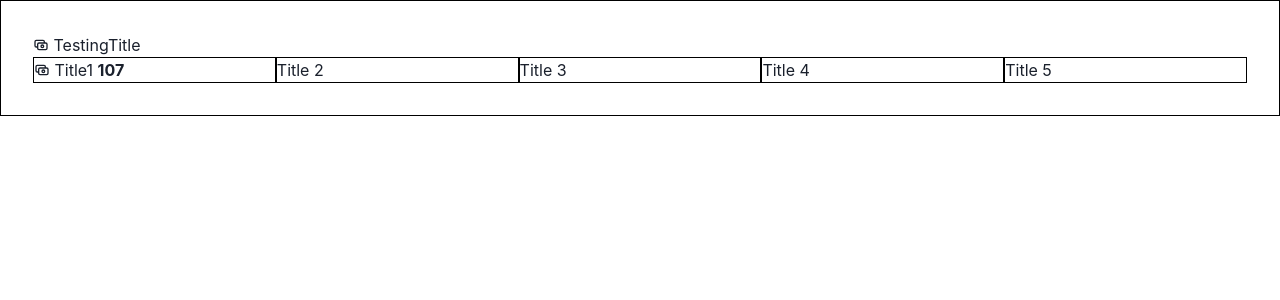
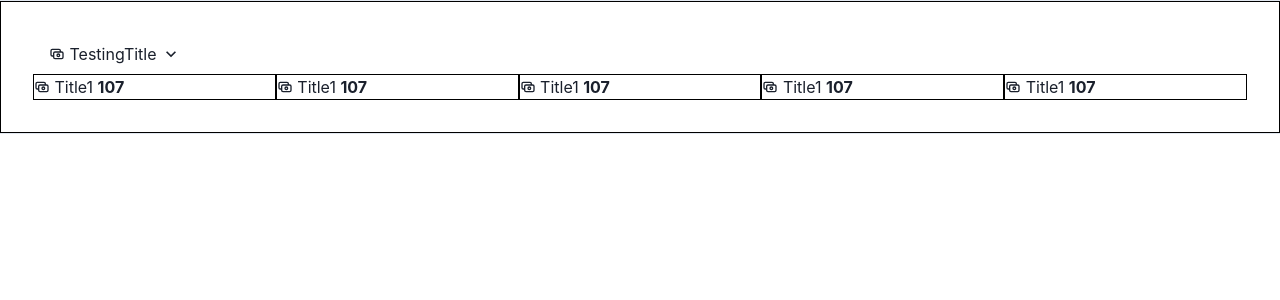
Before and after one commit to charles-afk/chakraPrac, a React (Create React App) app in the folder chakra/: page / in a window 1280 px wide. Shown: the top 300 px of the page. Built offline with nearby package versions, Linux system fonts and the light colour scheme.

Commit message:
toggle drop

```diff
--- a/chakra/src/Dropdown.tsx
+++ b/chakra/src/Dropdown.tsx
@@ -1,20 +1,35 @@
-import React from 'react'
-import { Box, Text, Flex, Center } from "@chakra-ui/react"
+import React, { Fragment } from 'react'
+import {
+    Box,
+    Text,
+    Flex,
+    Center,
+    Accordion,
+    AccordionItem,
+    AccordionButton,
+    AccordionIcon,
+    AccordionPanel
+} from "@chakra-ui/react"
 import { HiOutlineCash } from 'react-icons/hi'
 
 const Dropdown = () => {
     const service = { service: 107 }
 
     return (
-        <div>
-            <Flex p={5} style={{border:'1px solid black'}} w='100%'>
+        <Fragment>
+            <Accordion allowToggle>
+                <AccordionItem>
+                    <Flex p={5} style={{border:'1px solid black'}}
+                    w='100%'>
                         <Box p={3} w='100%'>
                             <Flex>
+                                <AccordionButton>
                                     <Center>
                                         <HiOutlineCash/>&nbsp;
                                         <Text>TestingTitle</Text>&nbsp;
-
+                                        <AccordionIcon/>
                                     </Center>
+                                </AccordionButton>
                             </Flex>
                             <Flex w='100%'>
                                 <Box style={{border:'1px solid black'}}
@@ -28,28 +43,76 @@ const Dropdown = () => {
                                             </Text>
                                         </Center>
                                     </Flex>
-
+                                    <AccordionPanel>
+                                        Text
+                                    </AccordionPanel>
                                 </Box>
                                 <Box style={{border:'1px solid black'}}
                                 w='20%'>
-                            Title 2
+                                    <Flex>
+                                        <Center>
+                                            <HiOutlineCash/>&nbsp;
+                                            <Text>Title1</Text>&nbsp;
+                                            <Text fontWeight='bold'>
+                                                {service.service}
+                                            </Text>
+                                        </Center>
+                                    </Flex>
+                                    <AccordionPanel>
+                                        Text
+                                    </AccordionPanel>
                                 </Box>
                                 <Box style={{border:'1px solid black'}}
                                 w='20%'>
-                            Title 3
+                                    <Flex>
+                                        <Center>
+                                            <HiOutlineCash/>&nbsp;
+                                            <Text>Title1</Text>&nbsp;
+                                            <Text fontWeight='bold'>
+                                                {service.service}
+                                            </Text>
+                                        </Center>
+                                    </Flex>
+                                    <AccordionPanel>
+                                        Text
+                                    </AccordionPanel>
                                 </Box>
                                 <Box style={{border:'1px solid black'}}
                                 w='20%'>
-                            Title 4
+                                    <Flex>
+                                        <Center>
+                                            <HiOutlineCash/>&nbsp;
+                                            <Text>Title1</Text>&nbsp;
+                                            <Text fontWeight='bold'>
+                                                {service.service}
+                                            </Text>
+                                        </Center>
+                                    </Flex>
+                                    <AccordionPanel>
+                                        Text
+                                    </AccordionPanel>
                                 </Box>
                                 <Box style={{border:'1px solid black'}}
                                 w='20%'>
-                            Title 5
+                                    <Flex>
+                                        <Center>
+                                            <HiOutlineCash/>&nbsp;
+                                            <Text>Title1</Text>&nbsp;
+                                            <Text fontWeight='bold'>
+                                                {service.service}
+                                            </Text>
+                                        </Center>
+                                    </Flex>
+                                    <AccordionPanel>
+                                        Text
+                                    </AccordionPanel>
                                 </Box>
                             </Flex>
                         </Box>
                     </Flex>
-        </div>
+                </AccordionItem>
+            </Accordion>
+        </Fragment>
     )
 }
 
```
Lines whose indentation alone changed are shown as unchanged.
